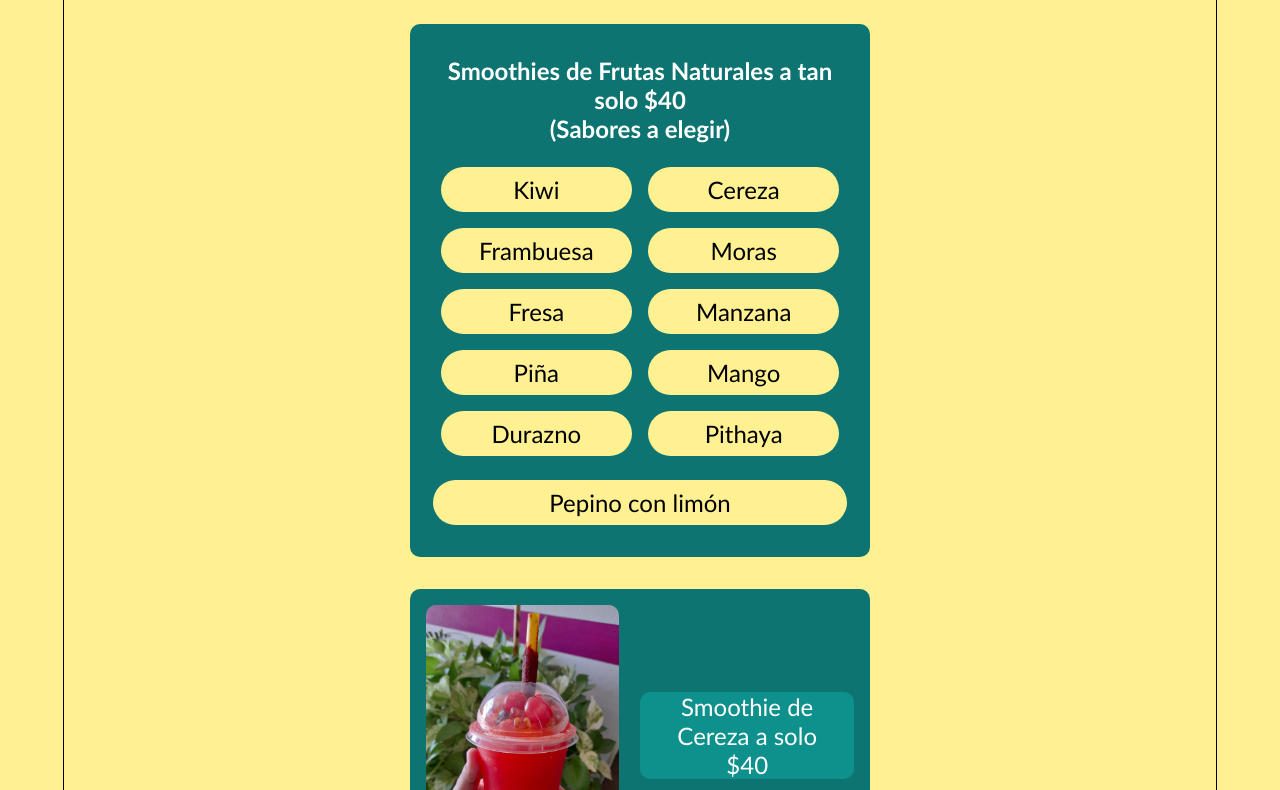
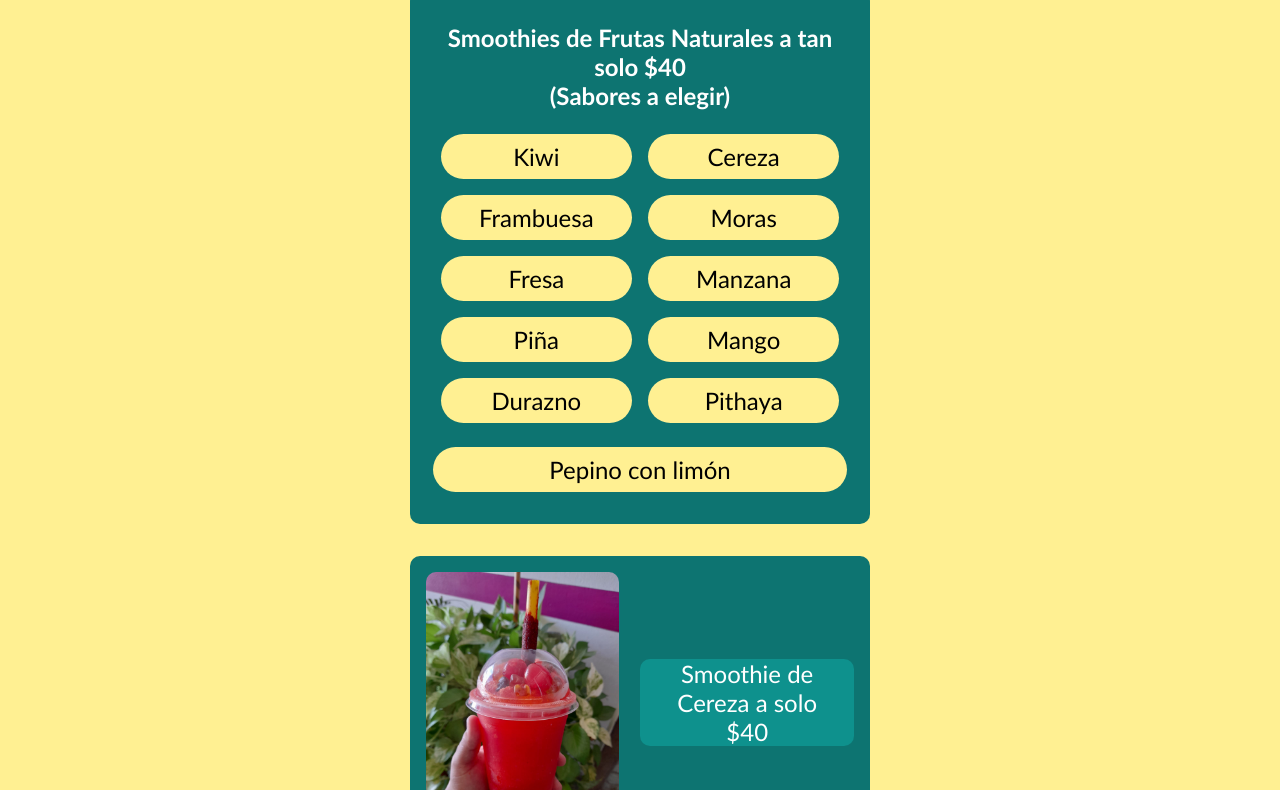
Before and after one commit to DesignerWebGuzman/FrappesLokos, a plain HTML site: page index.html in a window 1280 px wide. Shown: the part 256-1046 px from the top of the page. Drawn offline with Linux system fonts and the light colour scheme.

Commit message:
Add files via upload

```diff
--- a/css/responsive.css
+++ b/css/responsive.css
@@ -97,7 +97,6 @@
         height: auto;
         margin-top: 10rem;
         margin: 10rem auto 0 auto;
-        border: 1px solid var(--Black);
     }
 
     .title-responsive {
```
